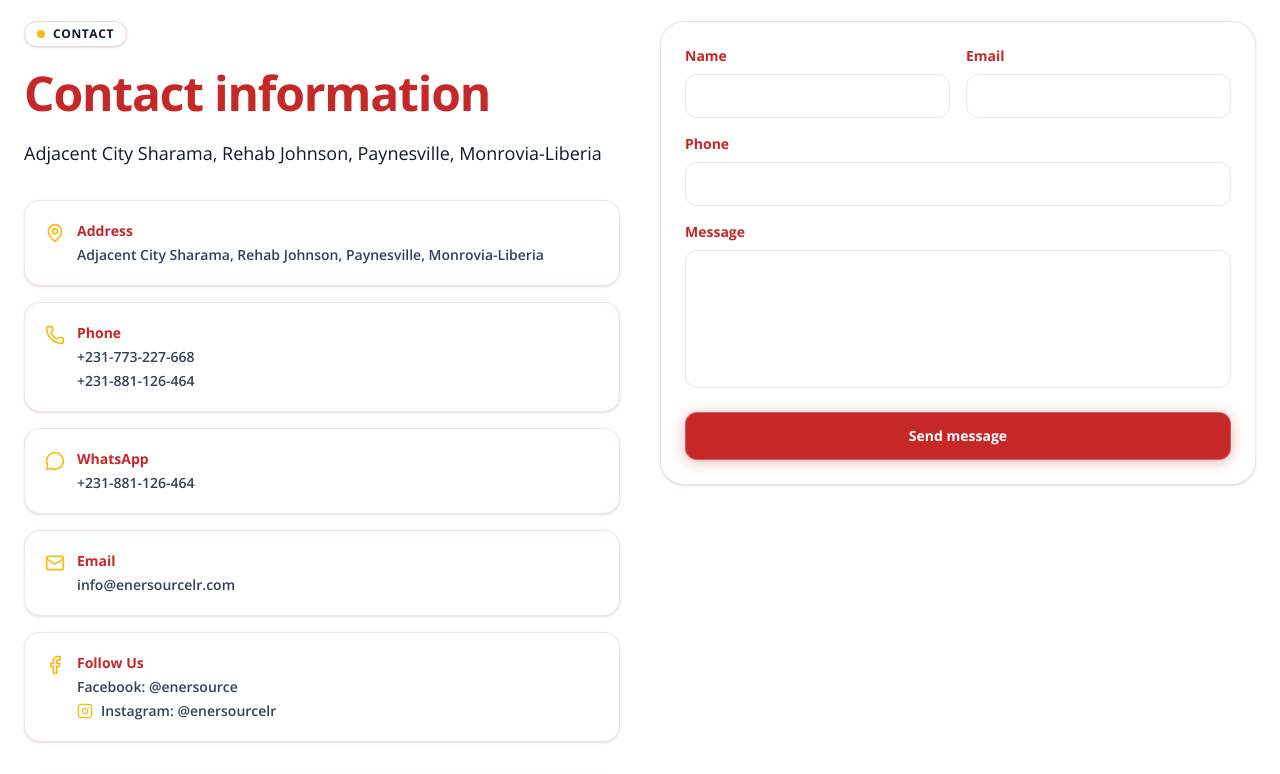
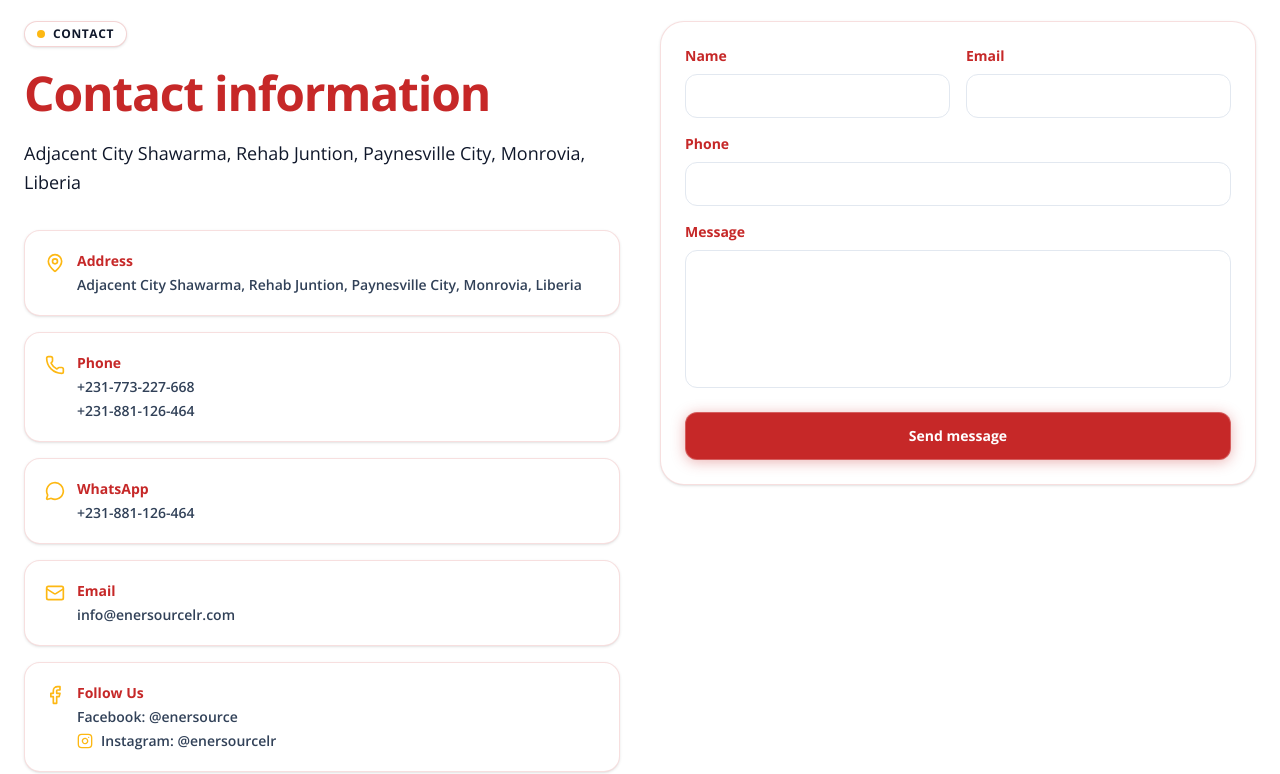
Before and after one commit to itconsultantbryant-svg/pf-company, a React (Vite) app: page / in a window 1280 px wide. Shown: the part 10660-11434 px from the top of the page. Built offline with nearby package versions, Linux system fonts and the light colour scheme; no server answers; grey boxes are pictures that could not be loaded.

Commit message:
address fixes

```diff
--- a/src/data/enersourceKnowledge.js
+++ b/src/data/enersourceKnowledge.js
@@ -11,7 +11,7 @@ export const COMPANY = {
   mission:
     'Clean, abundant, low-cost, distributed, and renewable energy alongside security and technology services for clients, communities, and Liberia.',
   address:
-    'Adjacent City Sharama, Rehab Johnson, Paynesville, Monrovia-Liberia',
+    'Adjacent City Shawarma, Rehab Juntion, Paynesville City, Monrovia, Liberia',
   email: 'info@enersourcelr.com',
   phones: ['+231-773-227-668', '+231-881-126-464'],
   whatsapp: '+231-881-126-464',
```
